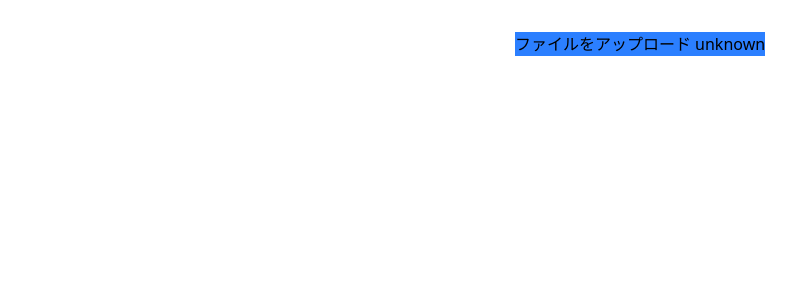
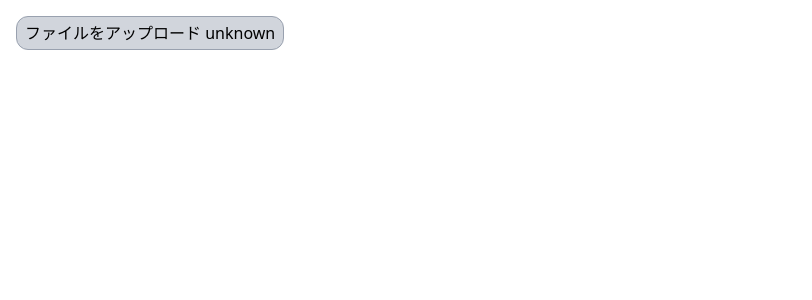
Before and after one commit to ueshiii/refilely, a React (Vite) app: page / in a window 1280 px wide. Shown: the top 300 px of the page, without its empty margins (0-812 px from the left). Built offline with nearby package versions, Linux system fonts and the light colour scheme.

Commit message:
refactor: migrate from CSS file to Tailwind classes and update project name in config

```diff
--- a/src/react-app/App.css
+++ /dev/null
@@ -1,45 +0,0 @@
-#root {
-	max-width: 1280px;
-	margin: 0 auto;
-	padding: 2rem;
-	text-align: center;
-}
-
-.logo {
-	height: 6em;
-	padding: 1.5em;
-	will-change: filter;
-	transition: filter 300ms;
-}
-.logo:hover {
-	filter: drop-shadow(0 0 2em #646cffaa);
-}
-.logo.react:hover {
-	filter: drop-shadow(0 0 2em #61dafbaa);
-}
-.logo.cloudflare:hover {
-	filter: drop-shadow(0 0 2em #f6821faa);
-}
-
-@keyframes logo-spin {
-	from {
-		transform: rotate(0deg);
-	}
-	to {
-		transform: rotate(360deg);
-	}
-}
-
-@media (prefers-reduced-motion: no-preference) {
-	a:nth-of-type(2) .logo {
-		animation: logo-spin infinite 20s linear;
-	}
-}
-
-.card {
-	padding: 2em;
-}
-
-.read-the-docs {
-	color: #888;
-}
--- a/src/react-app/App.tsx
+++ b/src/react-app/App.tsx
@@ -1,13 +1,10 @@
-// src/App.tsx
-
 import { useState } from "react";
-import "./App.css";
 
 function App() {
 	const [name, setName] = useState("unknown");
 
 	return (
-		<>
+		<div className="p-4">
 			<button
 				type="submit"
 				onClick={() => {
@@ -16,11 +13,11 @@ function App() {
 						.then((data) => setName(data.name));
 				}}
 				aria-label="get name"
-				className="bg-blue-500"
+				className="rounded-xl bg-gray-300 px-2 py-1 border border-gray-400 hover:bg-gray-400"
 			>
 				ファイルをアップロード {name}
 			</button>
-		</>
+		</div>
 	);
 }
 
--- a/src/react-app/main.tsx
+++ b/src/react-app/main.tsx
@@ -1,7 +1,7 @@
 import { StrictMode } from "react";
 import { createRoot } from "react-dom/client";
+import App from "./App.tsx";
 import "./index.css";
-import App from "./App.tsx";
 
 const rootElement = document.getElementById("root");
 
--- a/wrangler.json
+++ b/wrangler.json
@@ -1,6 +1,6 @@
 {
 	"$schema": "node_modules/wrangler/config-schema.json",
-  "name": "refilely-template",
+	"name": "refilely",
 	"main": "./src/worker/index.ts",
 	"compatibility_date": "2025-04-01",
 	"compatibility_flags": ["nodejs_compat"],
```
Lines whose indentation alone changed are shown as unchanged.
